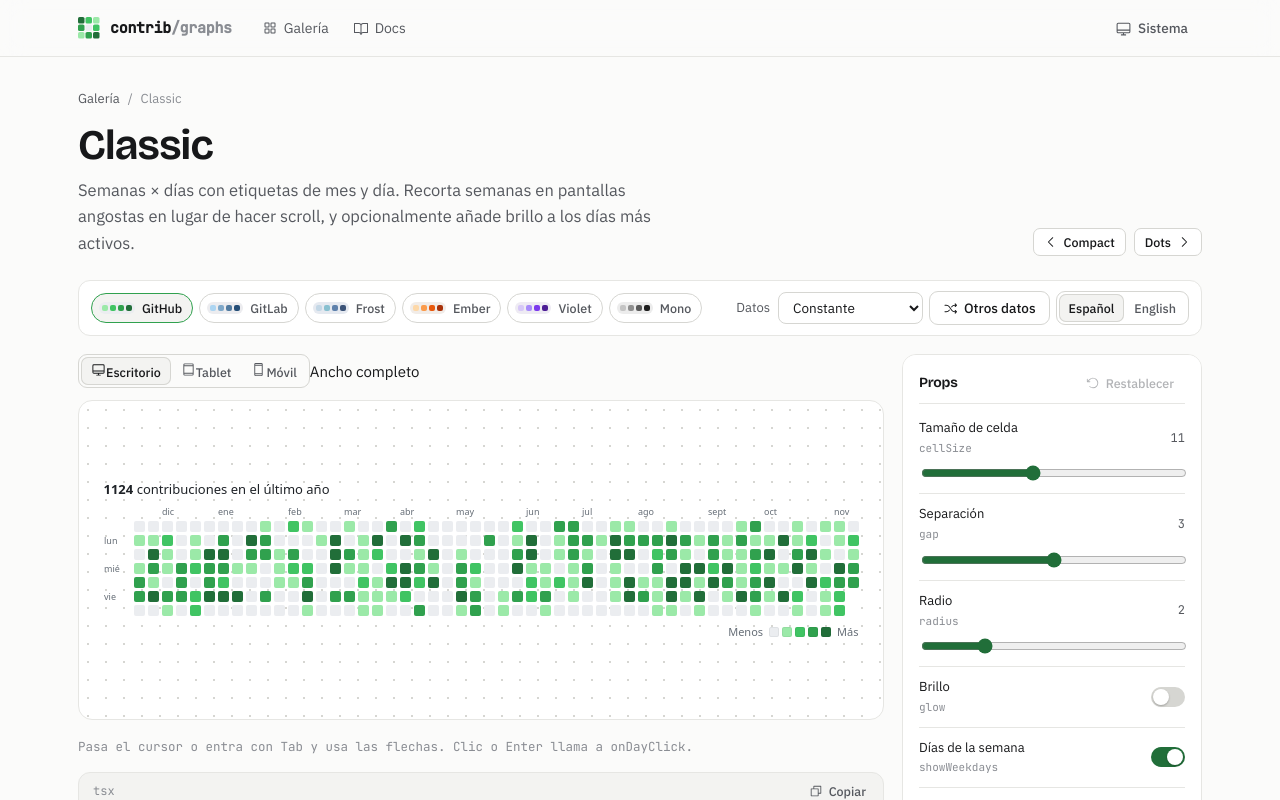
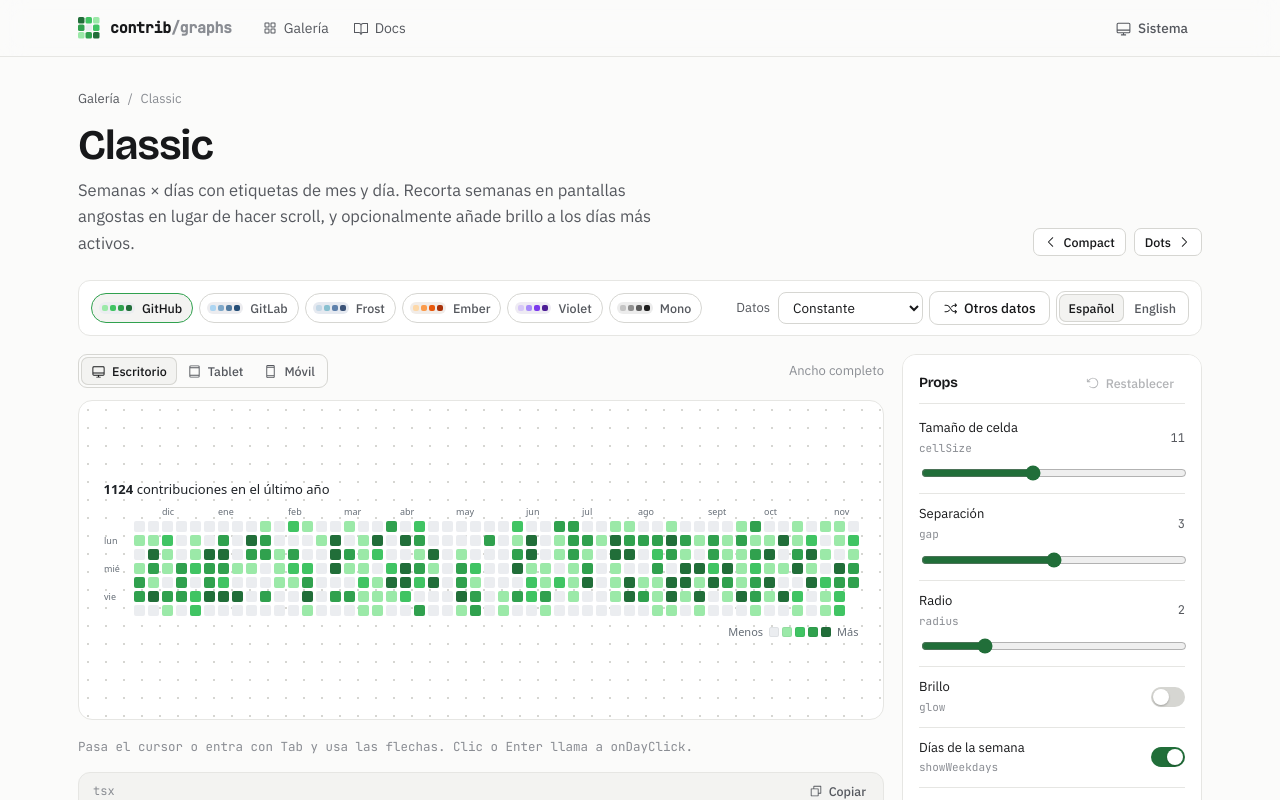
Before and after one commit to ingfranciscastillo/contrib-graphs, a React (Vite) app: page /variants/classic in a window 1280 px wide. Shown: the top 800 px of the page. Built offline with nearby package versions, Linux system fonts and the light colour scheme.

Commit message:
style(site): smooth anchor scrolling and device preview frame
Smooth scrolling only when reduced motion is not requested, with one scroll-padding for the sticky top bar instead of per-element margins.

```diff
--- a/src/site/styles.css
+++ b/src/site/styles.css
@@ -80,6 +80,13 @@
 }
 html {
   -webkit-text-size-adjust: 100%;
+  /* Deja libre la altura de la barra superior fija al saltar a un ancla. */
+  scroll-padding-top: 64px;
+}
+@media (prefers-reduced-motion: no-preference) {
+  html {
+    scroll-behavior: smooth;
+  }
 }
 body {
   margin: 0;
@@ -317,7 +324,6 @@ h3 {
   background: color-mix(in srgb, var(--bg) 88%, transparent);
   backdrop-filter: blur(12px);
   border-bottom: 1px solid var(--line);
-  scroll-margin-top: 56px;
 }
 .toolbar-wrap .toolbar {
   border: 0;
@@ -557,8 +563,53 @@ input[type='text'] {
   background-size: 18px 18px;
   overflow: hidden;
 }
-.preview > .cg-root.cg-terminal {
+.preview-bar {
+  display: flex;
+  justify-content: space-between;
+  align-items: center;
+  gap: 12px;
+}
+.preview-bar .segmented button {
+  display: inline-flex;
+  align-items: center;
+  gap: 6px;
+}
+.preview-size {
+  font-size: 13px;
+  color: var(--text-3);
+  font-variant-numeric: tabular-nums;
+}
+@media (max-width: 640px) {
+  /* En un teléfono la vista previa ya es de móvil. */
+  .preview-bar {
+    display: none;
+  }
+}
+.device-frame {
+  display: flex;
+  justify-content: center;
   width: 100%;
+  margin: 0 auto;
+  transition: max-width 0.3s ease;
+}
+.device-frame > .cg-root {
+  min-width: 0;
+  max-width: 100%;
+}
+.device-frame > .cg-root.cg-terminal {
+  width: 100%;
+}
+/* Tablet y móvil: un marco con los márgenes laterales (16px) de una página real. */
+.preview:not([data-device='desktop']) .device-frame {
+  padding: 28px 16px;
+  border: 1px solid var(--line-2);
+  border-radius: 22px;
+  background: var(--bg);
+}
+@media (prefers-reduced-motion: reduce) {
+  .device-frame {
+    transition: none;
+  }
 }
 .preview-meta {
   display: flex;
@@ -751,7 +802,6 @@ input[type='checkbox'][role='switch']:checked::after {
 }
 .doc-section {
   padding-top: 28px;
-  scroll-margin-top: 64px;
 }
 .doc-section h2 {
   font-size: 22px;
```
